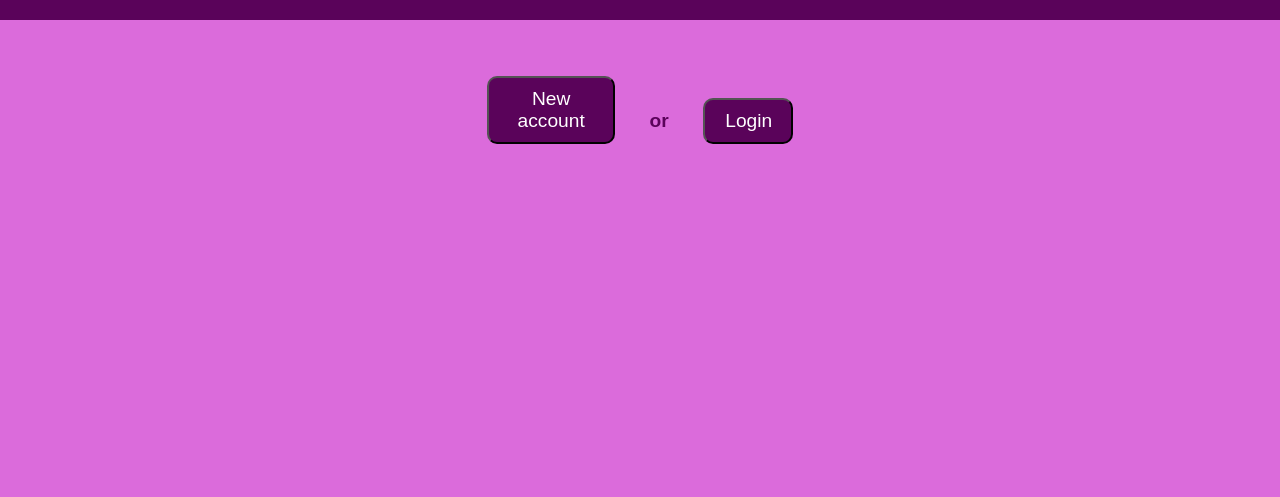
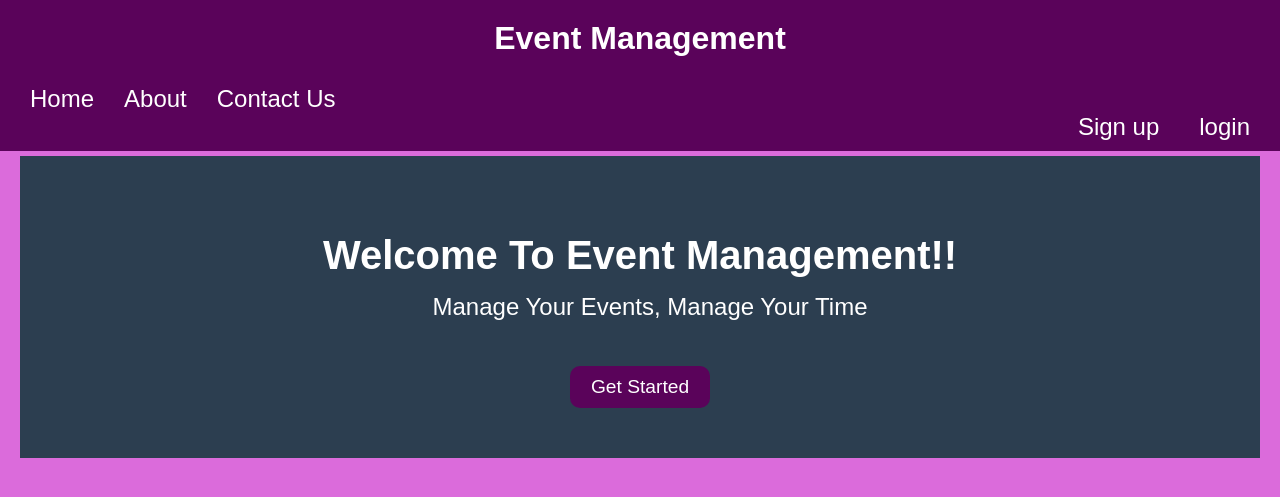
Before and after one commit to AmnaHussien/Event-Management-website, a Flask app: page / in a window 1280 px wide. Shown: the top 497 px of the page. Run offline with Flask 3, Linux system fonts and the light colour scheme; a user stored in the database is signed in.

Commit message:
update structure of landing page

```diff
--- a/website/static/base.css
+++ b/website/static/base.css
@@ -2,10 +2,11 @@
 .navbar
 {
     background-color: rgb(90, 3, 90); padding:10px 20px;
+
 }
 #land-nav
 {
-    background-color: rgb(90, 3, 90); padding:10px 20px;
+    background-color: rgb(90, 3, 90); padding:10px 10px;
 }
 #land-navbar-logo
 {
@@ -27,14 +28,27 @@
     display:flex;
     justify-content: space-between;
 }
-div ul
+/* div ul
 {
     list-style:none; display: flex;
     flex-direction:row; gap:20px; padding:0px; margin:0px;
+} */
+.navbar-links
+{
+    list-style:none; display: flex;
+    flex-direction:row; gap:10px; padding:0px; margin:0px;
+    justify-content: flex-start;
+
 }
+.navbar-links2
+{
+    list-style:none; display: flex;
+    flex-direction:row; gap:20px; padding:0px; margin:0px;
+    justify-content: flex-end;
+}
+
 #base
 {
-    display: block;
     background-color:rgb(90, 3, 90); text-decoration:none;
     padding:10px; color:white; font-size:x-large;
 }
@@ -57,7 +71,7 @@ div ul
 
 body
 {
-    /* background-image: url("2.jpg"); */
+    /* background-image: url("3.jpg"); */
     background-color: rgb(219, 107, 219);
     /* background-color: white; */
     background-size: cover;
@@ -73,7 +87,7 @@ body
     text-decoration: none; font-size:xx-large;
     text-align: center;
     padding: 10px;
-    margin: 20px;
+    margin: 0px;
     display: block;
 }
 #land-navbar-logo2
@@ -269,7 +283,7 @@ div input
 }
 .header p
 {
-    font-size: 1.2rem;
+    font-size: 1.5rem;
     margin: 0px;
 }
 .about-section
--- a/website/template/about.html
+++ b/website/template/about.html
@@ -14,7 +14,7 @@ About
     <header class="header">
             <h1>About Us</h1>
             <p id="para" align="center"> welcome to  Event Management
-            ,at Event Management, we believe every event deserves to be memorable, stress-free and
+            ,at our website, we believe every event deserves to be memorable, stress-free and
             perfectly organized. Our platform is designed to simplify event management,
             whether you're planning a small gathering, a large corporate conference, or anything in between.
             </p>
--- a/website/template/base.html
+++ b/website/template/base.html
@@ -8,21 +8,41 @@
 
     </head>
     <body>
-        <nav class="navbar"  align="center">
+        <nav class="navbar" align="center">
           {% block nav %}
-            <a href="#" class="navbar-logo">Event Management</a>
-            <div class="navbar-container" >
-                    <ul class="navbar-links" >
+            <a href="#" class="navbar-logo" align="center">Event Management</a>
+            <div class="navbar-container">
+
+        <!-- <br>
+        <ul class="navbar-links">
+          <li><a  id="base" href="#">Home</a></li>
+          <li><a  id="base" href="{{ url_for('views.about') }}">About</a></li>
+          <li><a  id="base" href="#">Contact Us</a></li>
+
+        </ul>
+        <ul class="navbar-links2">
+          <li ><a href="{{ url_for('auth.signup') }}" id="base"> Sign up</a></li>
+          <li ><a href="{{ url_for('auth.login') }}" id="base">login</a></li>
+        </ul> -->
+
                       {% if user.is_authenticated %}
-                      <li ><a class="nav-item nav-link" id="base" href="{{ url_for('views.home') }}" align="center">Home</a></li>
-                      <li><a class="nav-item nav-link" id="base" href="{{ url_for('auth.logout') }}">Logout</a></li>
+                      <ul class="navbar-links" >
+                        <li ><a class="nav-item nav-link" id="base" href="{{ url_for('views.home') }}" >Home</a></li>
+                        <li><a class="nav-item nav-link" id="base" href="{{ url_for('auth.logout') }}">Logout</a></li>
+                      </ul>
                       {% else %}
+                      <ul class="navbar-links">
                         <li ><a class="nav-item nav-link" id="base"
                           href="{{ url_for('views.landing') }}" align="center">Home</a></li>
                         <li><a class="nav-item nav-link" id="base" href="{{ url_for('views.about') }}">About</a></li>
                         <li><a class="nav-item nav-link" id="base" href="#">Contact Us</a></li>
+                      </ul>
+                      <ul class="navbar-links2">
+                        <li ><a href="{{ url_for('auth.signup') }}" id="base"> Sign up</a></li>
+                        <li ><a href="{{ url_for('auth.login') }}" id="base">login</a></li>
+                      </ul>
                       {% endif%}
-                    </ul>
+
             </div>
           {% endblock%}
         </nav>
--- a/website/template/landing.html
+++ b/website/template/landing.html
@@ -1,24 +1,24 @@
 {% extends 'base.html' %}
 {% block title %}{% endblock %}
 {% block nav %}
-
-        <!-- <ul class="navbar-links" >
-            {% if user.is_authenticated %}
-            <li ><a class="nav-item nav-link" id="home" href="/home" align="center">Home</a></li>
-            <li><a class="nav-item nav-link" id="logout" href="/logout">Logout</a></li>
-            {% else %} -->
-            <a href="#" id="land-navbar-logo1" class="navbar-logo">Welcome To Event Management!!</a>
-            <a href="#" id="land-navbar-logo2" class="navbar-logon">Manage Your Events, Manage Your Time</a>
-            <!-- {% endif %}
-        </ul> -->
-
+<a href="#" id="land-navbar-logo1" class="navbar-logo">Event Management</a>
+<br>
+<ul class="navbar-links">
+  <li><a  id="base" href="#">Home</a></li>
+  <li><a  id="base" href="{{ url_for('views.about') }}">About</a></li>
+  <li><a  id="base" href="#">Contact Us</a></li>
+</ul>
+<ul class="navbar-links2">
+  <li ><a href="{{ url_for('auth.signup') }}" id="base"> Sign up</a></li>
+  <li ><a href="{{ url_for('auth.login') }}" id="base">login</a></li>
+</ul>
+ {% endblock %}
+{% block content %}
+<header class="header">
+  <h1>Welcome To Event Management!!</h1>
+  <p id="para" > Manage Your Events, Manage Your Time</p>
+  <a href="{{ url_for('auth.signup') }}" id="button-land-1">Get Started</a>
+</header>
+<a href="#" id="land-navbar-logo1" class="navbar-logo"></a>
+<a href="#" id="land-navbar-logo2" class="navbar-logon"></a>
 {% endblock %}
-
-{% block content %}
-
-<br>
-<br>
-<a href="{{ url_for('auth.signup') }}"> <button id="button-land-1">New account</button></a> <p id="or">or</p>
-<a href="{{ url_for('auth.login') }}" ><button id="button-land-2">Login</button></a>
-
- {% endblock %}
--- a/website/views.py
+++ b/website/views.py
@@ -16,6 +16,9 @@ def landing():
 def about():
 
     return render_template('about.html', user=current_user)
+# @views.route('/', methods=['POST', 'GET'])
+# def home_page():
+#     return render_template('home_page.html', user=current_user)
 
 @views.route('/home', methods=['POST', 'GET'])
 @login_required
```
Also changed, not shown: instance/databases.db.
